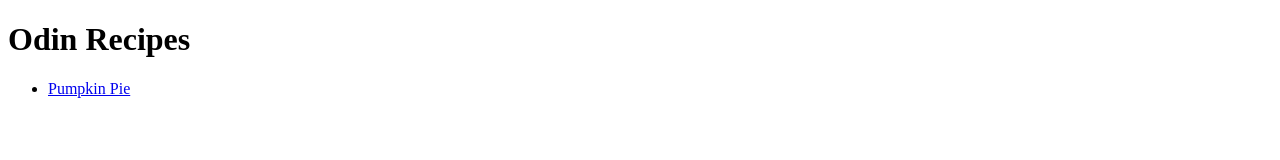
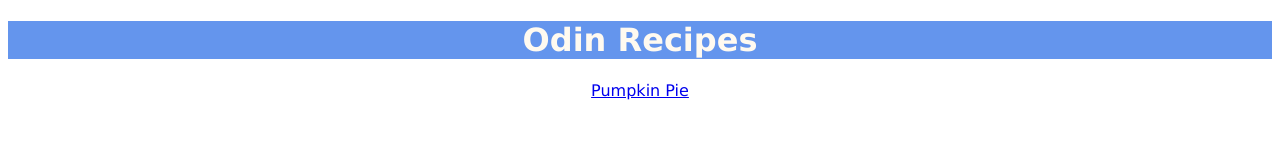
Before and after one commit to AstroCat2Space/odin-recipes, a plain HTML site: page index.html in a window 1280 px wide. Drawn offline with Linux system fonts and the light colour scheme.

Commit message:
Add external css
External css has all style rules for index.html kept in styles.css for convenience

```diff
--- a/index.html
+++ b/index.html
@@ -2,11 +2,12 @@
 <html>
   <head>
     <meta charset="utf-8" />
+    <link rel="stylesheet" href="styles.css" />
     <title>List of Recipes</title>
   </head>
   <body>
     <h1>Odin Recipes</h1>
-    <ul>
+    <ul class="no-bullets">
       <li><a href="recipes/pumpkinpie.html">Pumpkin Pie</a></li>
     </ul>
   </body>
--- /dev/null
+++ b/styles.css
@@ -0,0 +1,15 @@
+* {
+    text-align: center;
+    font-family: Verdana,sans-serif;
+}
+
+h1 {
+    background-color: cornflowerblue;
+    color: floralwhite;
+}
+
+ul.no-bullets {
+    list-style-type: none;
+    margin: 0;
+    padding: 0;
+}
```
